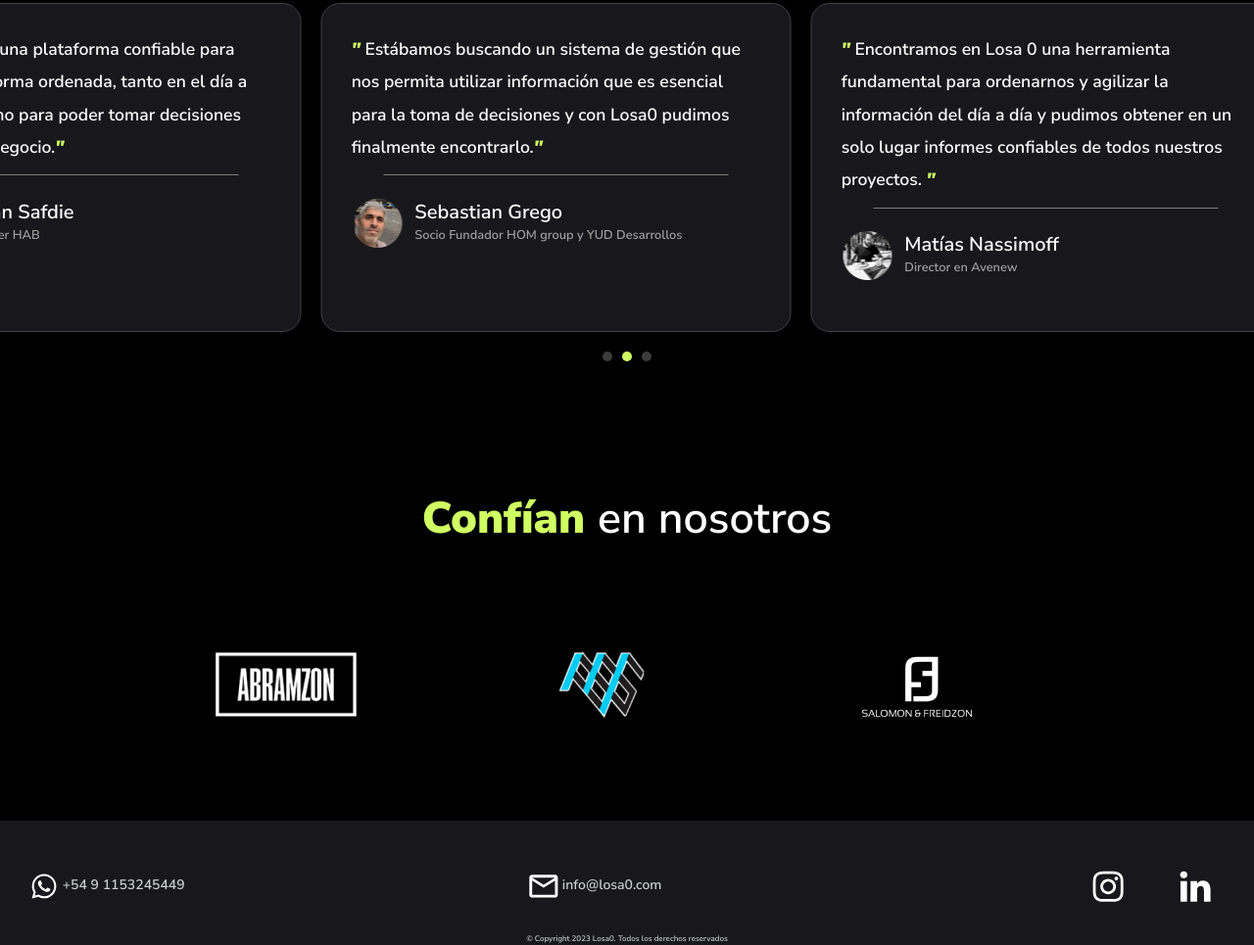
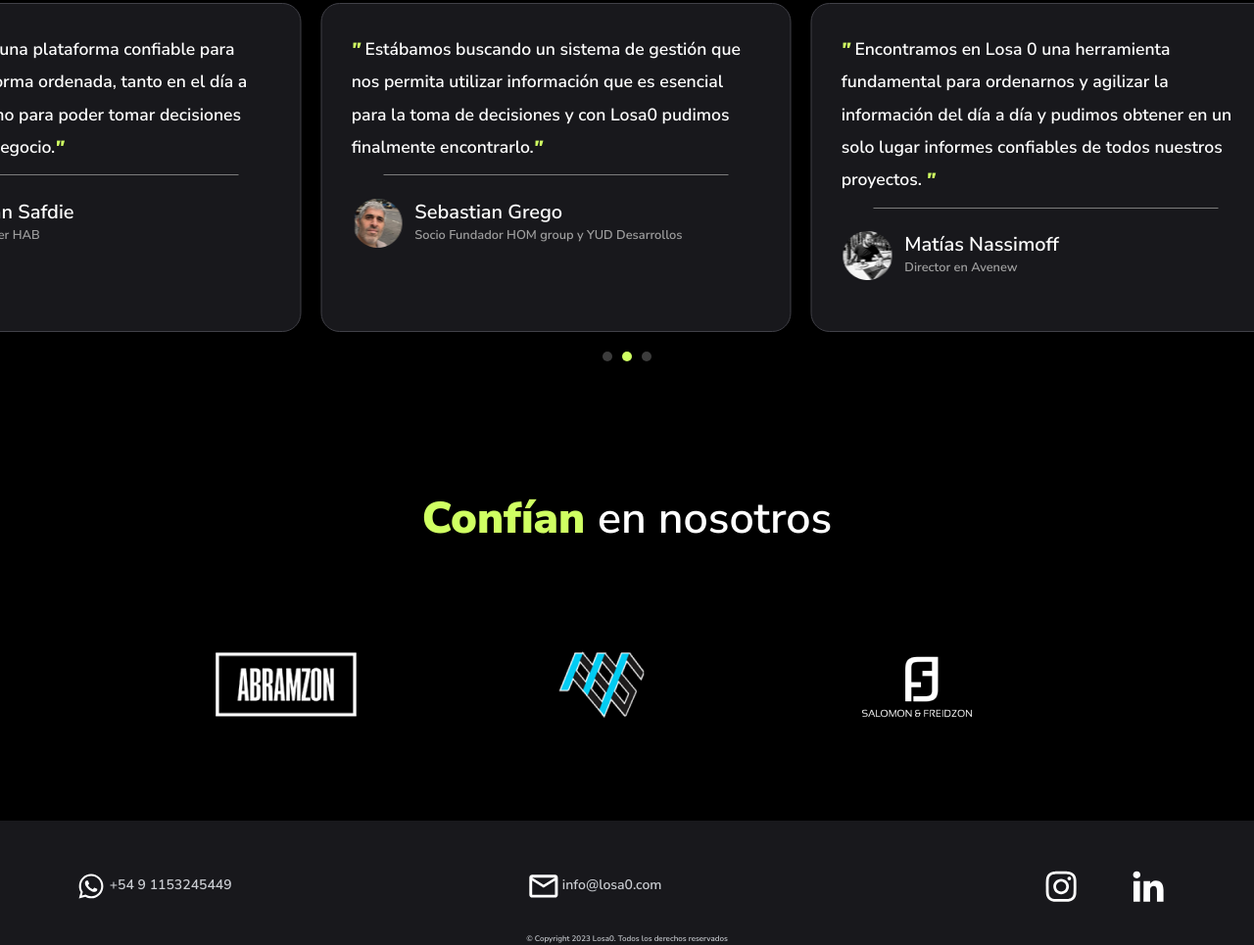
Before and after one commit to jimezapolski/Losa0---LandingPage, a plain HTML site: page index.html in a window 1280 px wide. Shown: the part 3734-4699 px from the top of the page at 98% size. Drawn offline with nearby package versions, Linux system fonts and the light colour scheme.

```diff
--- a/assets/style.css
+++ b/assets/style.css
@@ -714,7 +714,7 @@
   flex-direction: row;
   display: flex;
   justify-content: space-between;
-  margin: 0 1em;
+  margin: 0 4em;
 }
 
 .footer-content p {
```
